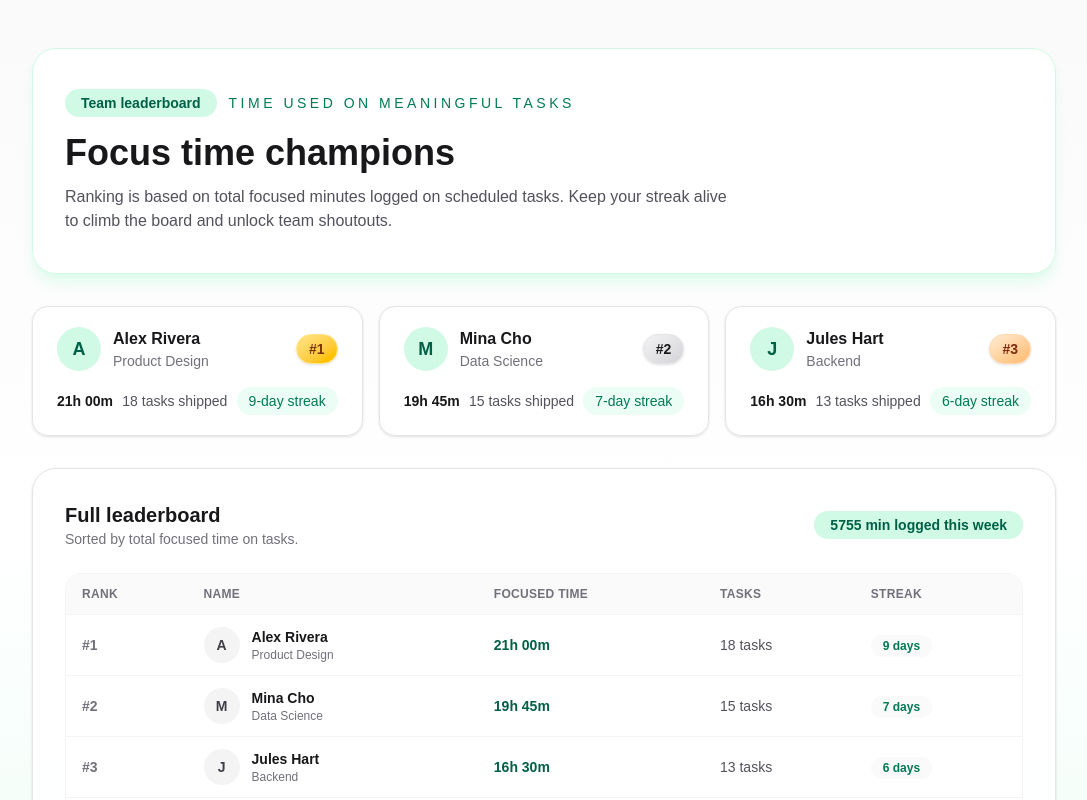
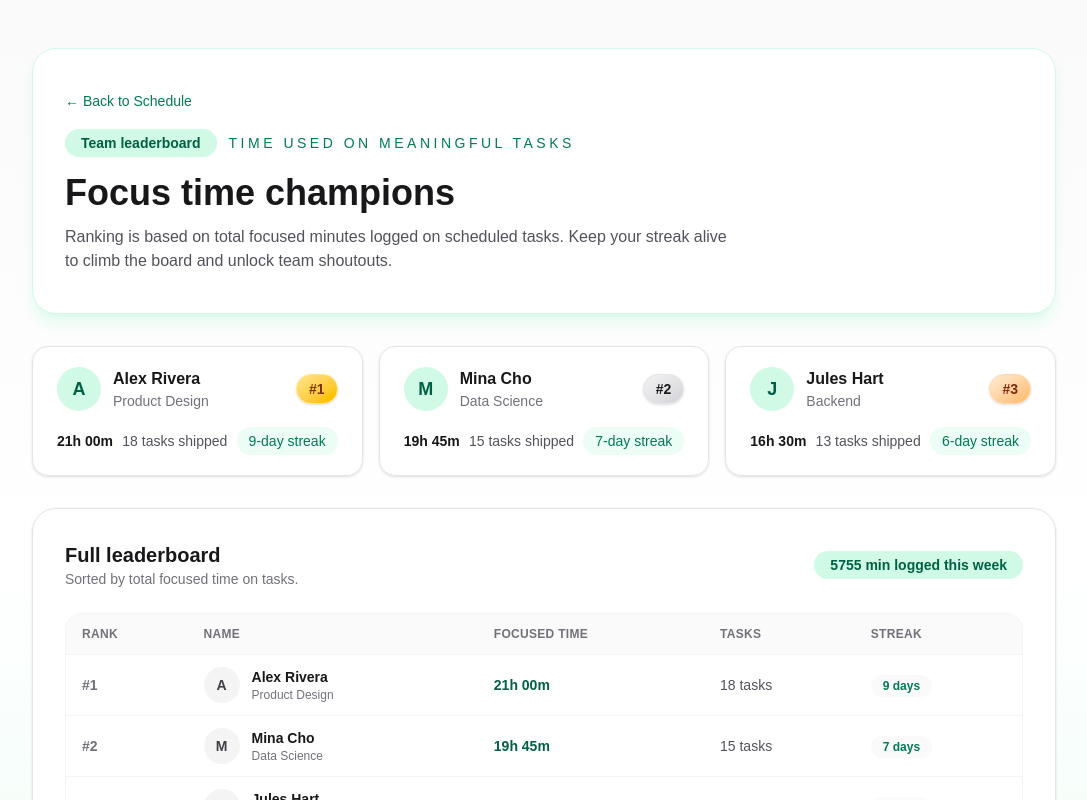
Before and after one commit to HeIIowrld/daystack, a Next.js app in the folder src/frontend/: page /leaderboard in a window 1280 px wide. Shown: the top 800 px of the page, without its empty margins (96-1183 px from the left). Built offline with nearby package versions, Linux system fonts and the light colour scheme.

Commit message:
leaderboard fix 22

```diff
--- a/src/frontend/src/app/leaderboard/page.tsx
+++ b/src/frontend/src/app/leaderboard/page.tsx
@@ -1,3 +1,5 @@
+import Link from "next/link";
+
 type LeaderboardEntry = {
   name: string;
   role: string;
@@ -86,6 +88,14 @@ export default function LeaderboardPage() {
     <div className="min-h-screen bg-gradient-to-b from-zinc-50 via-white to-emerald-50 px-6 py-12 text-zinc-900">
       <main className="mx-auto flex w-full max-w-5xl flex-col gap-8">
         <header className="rounded-3xl border border-emerald-100 bg-white/90 px-8 py-10 shadow-lg shadow-emerald-100/70">
+          <div className="mb-4">
+            <Link
+              href="/"
+              className="inline-flex items-center gap-2 text-sm font-medium text-emerald-700 hover:text-emerald-800"
+            >
+              ← Back to Schedule
+            </Link>
+          </div>
           <div className="flex flex-wrap items-center gap-3">
             <span className="rounded-full bg-emerald-100 px-4 py-1 text-sm font-semibold text-emerald-800">
               Team leaderboard
--- a/src/frontend/src/app/page.tsx
+++ b/src/frontend/src/app/page.tsx
@@ -1,4 +1,5 @@
 import Image from "next/image";
+import Link from "next/link";
 
 import { LiveTasksPanel } from "@/components/live-tasks-panel";
 import { MapView } from "@/components/map-view";
@@ -189,6 +190,7 @@ export default async function Home() {
     <div className="min-h-screen bg-zinc-50 py-10 font-sans text-zinc-900">
       <main className="mx-auto flex w-full max-w-5xl flex-col gap-8 px-6">
         <header className="rounded-3xl border border-zinc-200 bg-white px-8 py-10 shadow-md">
+          <div className="flex flex-wrap items-center justify-between gap-8">
             <div className="flex flex-wrap items-center gap-8">
               <Image
                 src="/daystack-pill.svg"
@@ -201,6 +203,13 @@ export default async function Home() {
               <p className="text-sm font-semibold uppercase tracking-[1.1em] text-emerald-600 whitespace-nowrap">
                 Travel-Time Optimizer
               </p>
+            </div>
+            <Link
+              href="/leaderboard"
+              className="rounded-full bg-emerald-100 px-6 py-2 text-sm font-semibold text-emerald-800 transition-colors hover:bg-emerald-200"
+            >
+              View Leaderboard →
+            </Link>
           </div>
           <h1 className="mt-4 text-4xl font-semibold text-zinc-900">
             Travel-aware schedule optimizer
```
Lines whose indentation alone changed are shown as unchanged.
